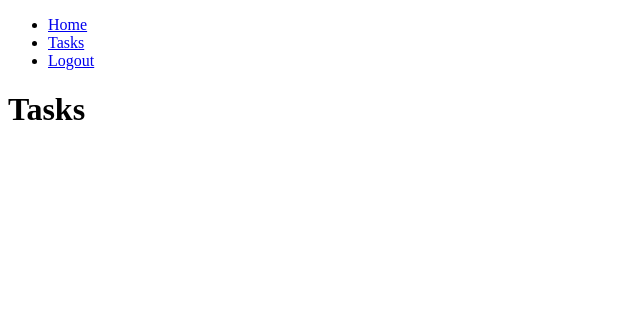
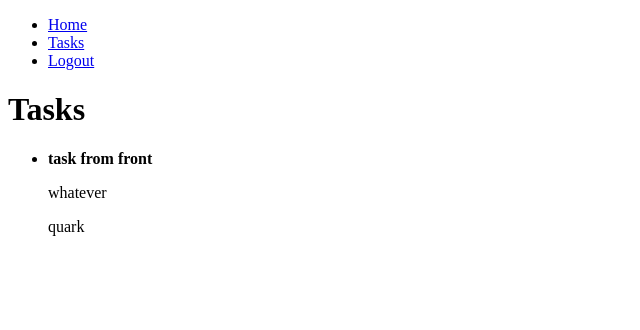
Before and after one commit to EstebanGC/users-admin, a Django app: page /tasks/ in a window 1280 px wide. Shown: the top 330 px of the page, without its empty margins (0-640 px from the left). Run offline with Django 4.2, Linux system fonts and the light colour scheme; a user stored in the database is signed in; data comes from the database, SQL or seed files in the repository; both versions use the stored data as it was after the commit.

Commit message:
Now we can render tasks on Front
We can set if it is an important task

```diff
--- a/tasks/templates/tasks.html
+++ b/tasks/templates/tasks.html
@@ -1,7 +1,20 @@
 {% extends 'base.html' %}
 
 {%  block content %}
-<h1>
-    Tasks
-</h1>
+<h1>Tasks</h1>
+<ul>
+    {% for task in tasks %}
+        <li>
+            {% if task.important %}
+            <strong>{{task.title}}</strong>
+            {% else %}
+                {{task.title}}
+            {% endif %}
+
+            <p>{{task.description}}</p>
+            <p>{{task.user.username}}</p>
+        </li>
+    {% endfor %}
+</ul>
+
 {% endblock %}
--- a/tasks/views.py
+++ b/tasks/views.py
@@ -4,10 +4,9 @@ from django.contrib.auth.models import User
 from django.contrib.auth import login, logout, authenticate
 from django.db import IntegrityError
 from .forms import TaskForm
+from .models import Task
 
 # Create your views here.
-
-
 def home(request):
     return render(request, 'home.html')
 
@@ -36,7 +35,8 @@ def signup(request):
         })
 
 def tasks(request):
-    return render(request, 'tasks.html')
+    tasks = Task.objects.filter(user=request.user, datecompleted__isnull=True)
+    return render(request, 'tasks.html', {"tasks": tasks})
 
 def create_task(request):
 
```
Also changed, not shown: db.sqlite3, tasks/migrations/0001_initial.py, tasks/migrations/0002_task_created_task_datecompleted_task_description_and_more.py (deleted), tasks/migrations/0003_alter_task_created_alter_task_datecompleted_and_more.py (deleted).
